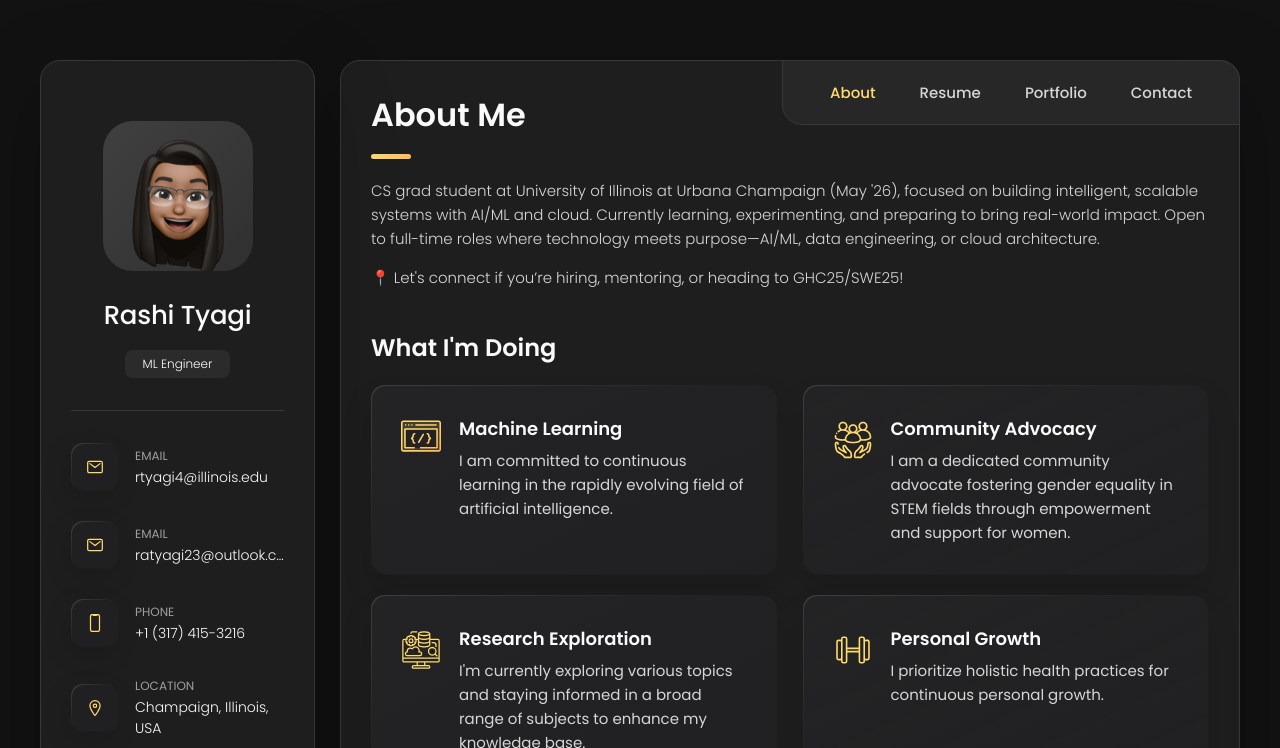
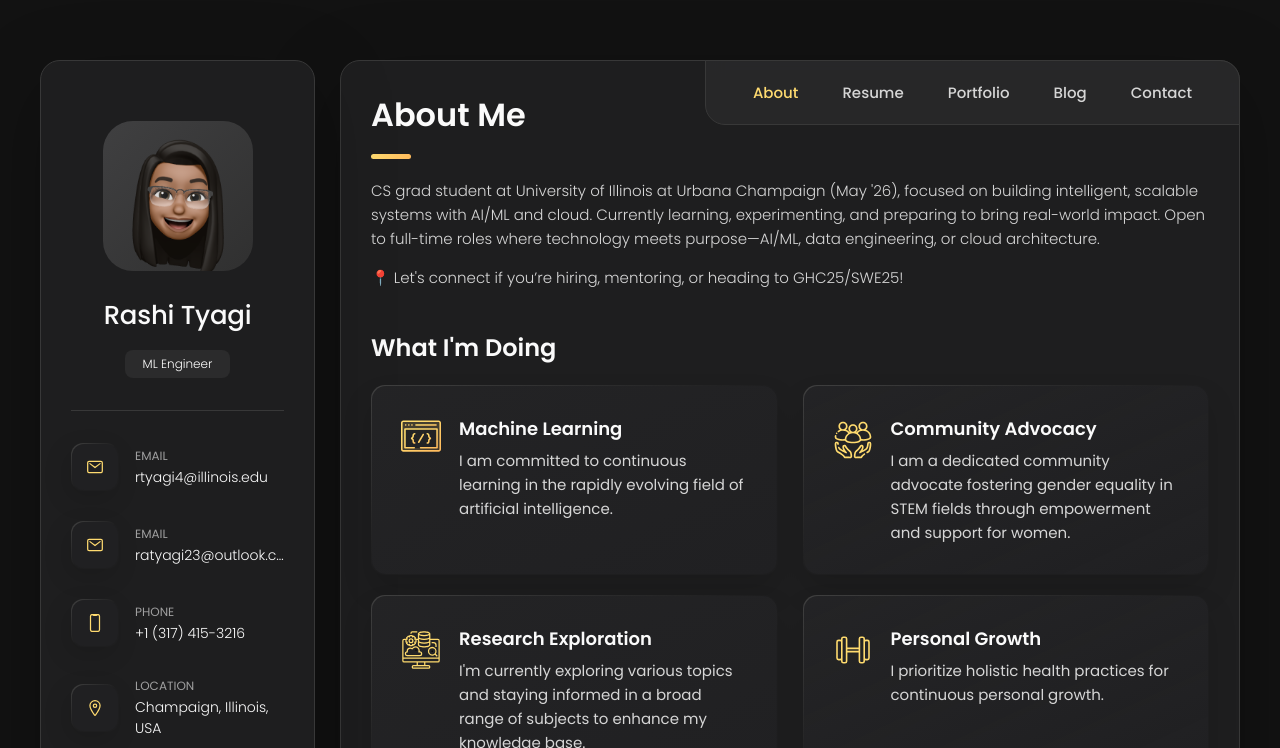
Before and after one commit to ratyagi/rashiexe, a plain HTML site: page index.html in a window 1280 px wide. Shown: the top 748 px of the page. Drawn offline with nearby package versions, Linux system fonts and the light colour scheme.

Commit message:
Update index.html

```diff
--- a/index.html
+++ b/index.html
@@ -185,11 +185,9 @@
                         <button class="navbar-link" data-nav-link>Portfolio</button>
                     </li>
 
-                    <!--
                     <li class="navbar-item">
-                        <button class="navbar-link" data-nav-link>Engagement</button>
+                        <button class="navbar-link" data-nav-link>Blog</button>
                     </li>
-                -->
 
                     <li class="navbar-item">
                         <button class="navbar-link" data-nav-link>Contact</button>
@@ -1074,13 +1072,13 @@ Model (LLM) Agents, Cloud Computing Applications, Ethics in Artificial Intellige
 
 
             <!--
-        - #ENGAGEMENT
+        - #Blog
       -->
 
             <article class="engagement" data-page="engagement">
 
                 <header>
-                    <h2 class="h2 article-title">Engagement</h2>
+                    <h2 class="h2 article-title">Blog</h2>
                 </header>
 
                 <section class="engagement-posts">
```
